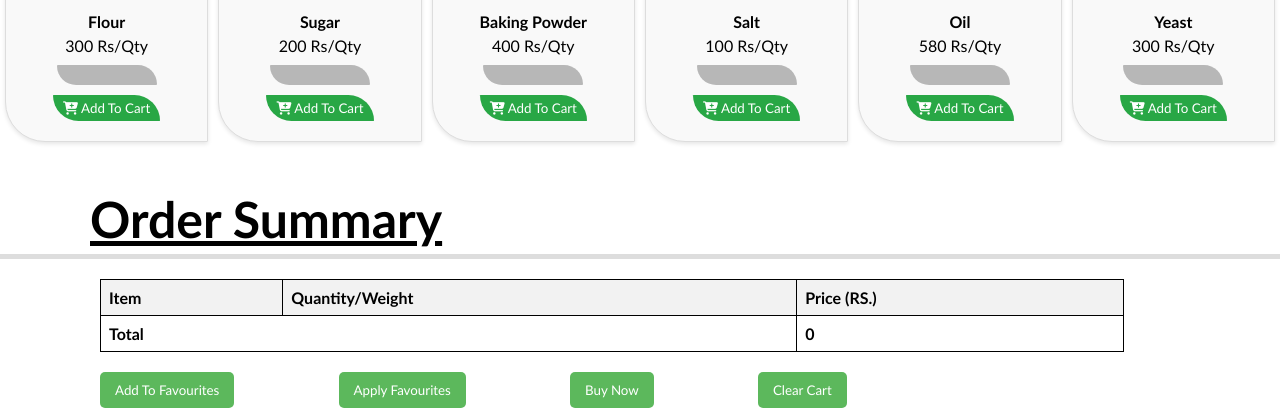
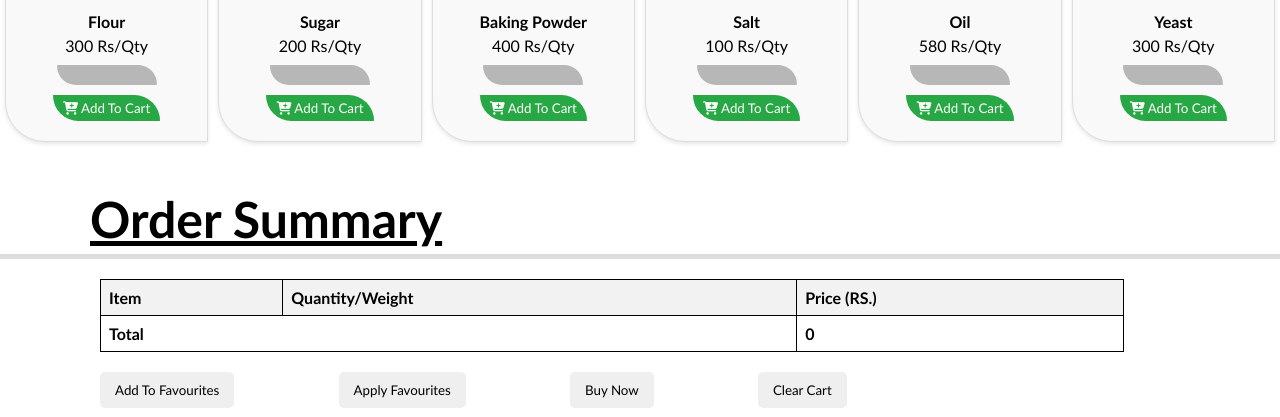
Before and after one commit to ishithakarunatilaka/website, a plain HTML site: page index.html in a window 1280 px wide. Shown: the part 2628-3045 px from the top of the page. Drawn offline with Linux system fonts and the light colour scheme; a script that the page names is missing.

Commit message:
Update order.css

```diff
--- a/order.css
+++ b/order.css
@@ -264,8 +264,8 @@ tfoot td {
   margin-bottom: 10px;
   margin-left: 100px;
   border: none;
-  background-color: #5cb85c;
-  color: white;
+  background-color: 41C31D;
+  color: 0F0F0F;
   cursor: pointer;
   border-radius: 5px;
 }
```
